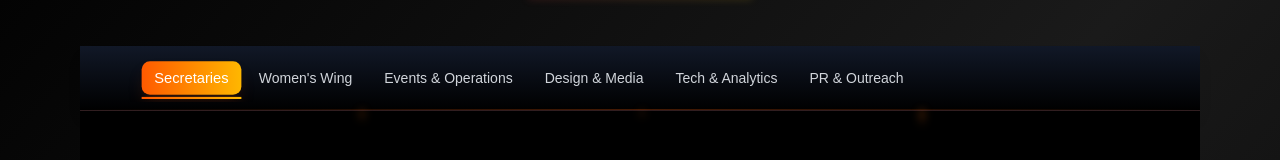
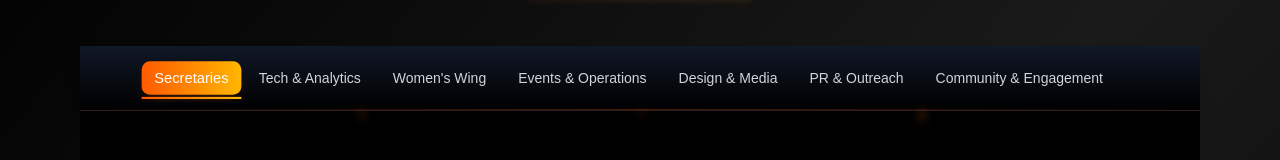
Before and after one commit to thesportify/thesportify_website, a React (Vite) app: page /team in a window 1280 px wide. Shown: the part 170-330 px from the top of the page. Built offline with nearby package versions, Linux system fonts and the light colour scheme.

Commit message:
Reorder categories in TeamMembersCarousel
Updated the category order in TeamMembersCarousel to split 'Core' into 'Founders' and 'Secretaries'.

```diff
--- a/src/components/teamMembers.jsx
+++ b/src/components/teamMembers.jsx
@@ -15,11 +15,13 @@ export default function TeamMembersCarousel() {
   // Updated category order - split Core into Founders and Secretaries
   const categoryOrder = [
     "Secretaries",
+    "Tech & Analytics",
     "Women's Wing",
     "Events & Operations",
     "Design & Media",
-    "Tech & Analytics",
     "PR & Outreach",
+    "Community & Engagement",
+
     /*"Sponsorship",
     "Research & Publication",
     "Content & Documentation",
```
